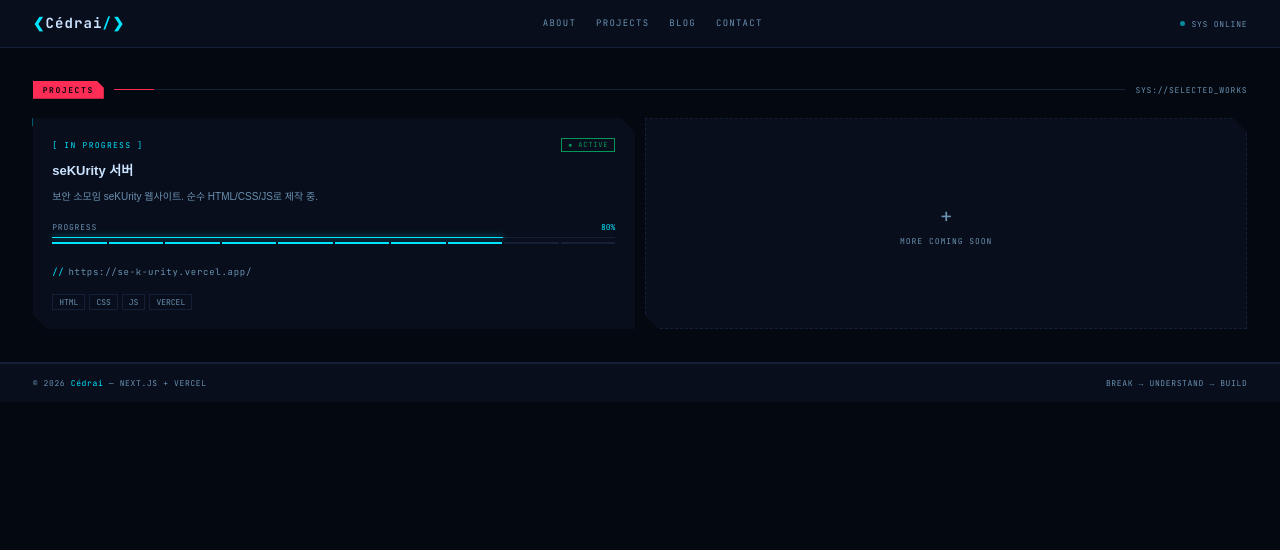
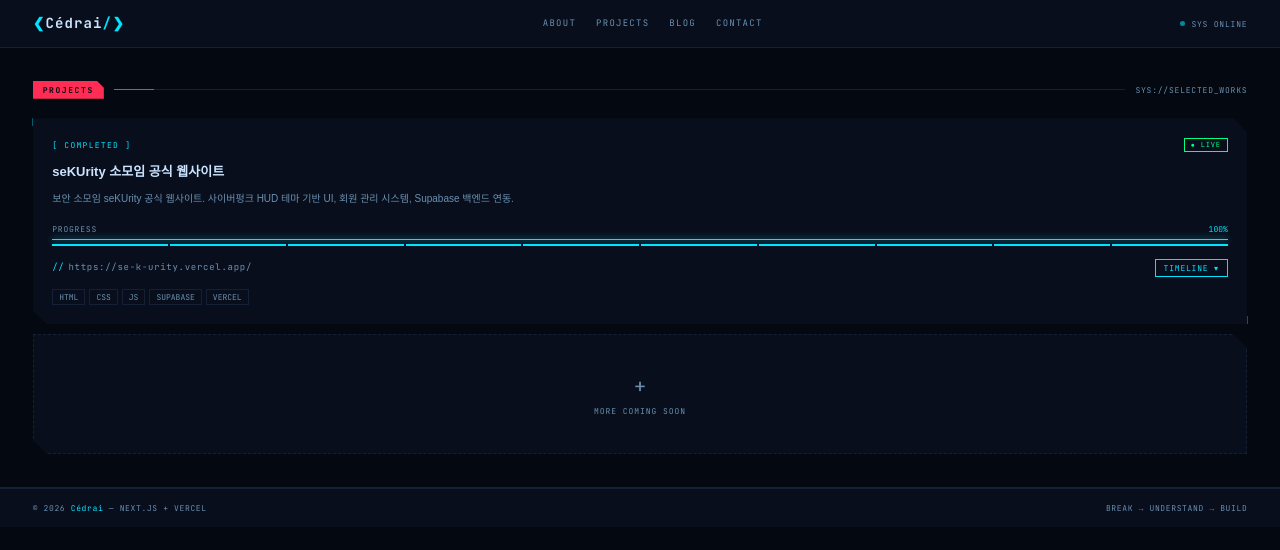
Before and after one commit to rinhye05/cedrai-portfolio, a Next.js app: page /projects in a window 1280 px wide. Shown: the top 550 px of the page. Built offline with nearby package versions, Linux system fonts and the light colour scheme.

Commit message:
project re

```diff
--- a/components/Projects.tsx
+++ b/components/Projects.tsx
@@ -1,19 +1,32 @@
 'use client'
+
+import { useState } from 'react'
 
 const PROJECTS = [
   {
-    type: '[ IN PROGRESS ]',
+    type: '[ COMPLETED ]',
     red: false,
-    status: 'ACTIVE',
-    progress: 80,
-    title: 'seKUrity 서버',
-    desc: '보안 소모임 seKUrity 웹사이트. 순수 HTML/CSS/JS로 제작 중.',
-    tags: ['HTML', 'CSS', 'JS', 'VERCEL'],
+    status: 'LIVE',
+    progress: 100,
+    title: 'seKUrity 소모임 공식 웹사이트',
+    desc: '보안 소모임 seKUrity 공식 웹사이트. 사이버펑크 HUD 테마 기반 UI, 회원 관리 시스템, Supabase 백엔드 연동.',
+    tags: ['HTML', 'CSS', 'JS', 'SUPABASE', 'VERCEL'],
     link: 'https://se-k-urity.vercel.app/',
+    timeline: [
+      { step: '01', label: '기획 & 디자인', desc: '사이버펑크 HUD 테마 UI 설계. 스캔라인, 글리치, 커스텀 커서 구현' },
+      { step: '02', label: '프론트엔드 개발', desc: '로딩 인트로 / Hero·About·Activities·Achievements·Members·Contact 섹션 / 반응형 / 스크롤 애니메이션' },
+      { step: '03', label: '배포 환경 구축', desc: 'GitHub 연동 · Vercel 자동 배포 파이프라인 (push → 자동 반영)' },
+      { step: '04', label: '콘텐츠 작성', desc: '활동 분야 7개 · 수상 경력 13건 · 부원 13명 카드 구성' },
+      { step: '05', label: '부원 소개 페이지', desc: 'members.html 별도 제작. 직책별 카드, 관심분야 태그, 블로그 링크 연동' },
+      { step: '06', label: 'Supabase 연동', desc: 'PostgreSQL DB 설계 · Row Level Security · 회원가입/로그인/로그아웃' },
+      { step: '07', label: '권한 시스템', desc: '관리자 계정 분리 · Admin 페이지 멤버 관리 · 일반 유저 본인 카드만 수정' },
+    ],
   },
 ]
 
 export default function Projects() {
+  const [openTimeline, setOpenTimeline] = useState<string | null>(null)
+
   return (
     <section id="projects" style={{ padding: '2rem', borderBottom: '1px solid var(--bd)' }}>
       <div style={{ display: 'flex', alignItems: 'center', gap: '10px', marginBottom: '1.2rem' }}>
@@ -24,23 +37,23 @@ export default function Projects() {
         <div style={{ fontSize: '8px', color: 'var(--tx2)', letterSpacing: '.1em' }}>SYS://SELECTED_WORKS</div>
       </div>
 
-      <div className="proj-grid" style={{ display: 'grid', gridTemplateColumns: 'repeat(auto-fit, minmax(280px, 1fr))', gap: '10px' }}>
+      <div style={{ display: 'flex', flexDirection: 'column', gap: '10px' }}>
         {PROJECTS.map((p) => (
+          <div key={p.title}>
             <div
-            key={p.title}
               className={`clip-card hud-corner ${p.red ? 'hud-corner-red' : ''}`}
               style={{ background: 'var(--bg2)', padding: '1.2rem' }}
             >
-            {/* 상단 타입 + 상태 */}
+              {/* 상단 */}
               <div style={{ display: 'flex', justifyContent: 'space-between', alignItems: 'center', marginBottom: '.6rem' }}>
-              <div style={{ fontSize: '8px', letterSpacing: '.16em', color: p.red ? 'var(--acc2)' : 'var(--acc)' }}>{p.type}</div>
-              <div style={{ fontSize: '7px', color: '#00ff88', border: '1px solid #00ff88', padding: '1px 6px', letterSpacing: '.12em', animation: 'pulse-dot 2s ease-in-out infinite' }}>
+                <div style={{ fontSize: '8px', letterSpacing: '.16em', color: 'var(--acc)' }}>{p.type}</div>
+                <div style={{ fontSize: '7px', color: '#00ff88', border: '1px solid #00ff88', padding: '1px 6px', letterSpacing: '.12em' }}>
                   ● {p.status}
                 </div>
               </div>
 
               {/* 제목 */}
-            <div style={{ fontSize: '13px', color: 'var(--txw)', fontWeight: 700, fontFamily: 'sans-serif', marginBottom: '.5rem', lineHeight: 1.35 }}>{p.title}</div>
+              <div style={{ fontSize: '13px', color: 'var(--txw)', fontWeight: 700, fontFamily: 'sans-serif', marginBottom: '.5rem' }}>{p.title}</div>
 
               {/* 설명 */}
               <div style={{ fontSize: '10px', color: 'var(--tx2)', lineHeight: 1.7, fontFamily: 'sans-serif', marginBottom: '1rem' }}>{p.desc}</div>
@@ -56,17 +69,23 @@ export default function Projects() {
                 </div>
                 <div style={{ display: 'flex', gap: '2px', marginTop: '4px' }}>
                   {[...Array(10)].map((_, i) => (
-                  <div key={i} style={{ flex: 1, height: '2px', background: i < Math.floor(p.progress / 10) ? 'var(--acc)' : 'var(--bd)' }} />
+                    <div key={i} style={{ flex: 1, height: '2px', background: 'var(--acc)' }} />
                   ))}
                 </div>
               </div>
 
-            {/* 링크 */}
-            <div style={{ marginBottom: '.7rem' }}>
+              {/* 링크 + 타임라인 토글 */}
+              <div style={{ display: 'flex', justifyContent: 'space-between', alignItems: 'center', marginBottom: '.7rem' }}>
                 <a href={p.link} target="_blank" rel="noopener noreferrer" style={{ fontSize: '9px', color: 'var(--tx2)', letterSpacing: '.08em', textDecoration: 'none' }}>
                   <span style={{ color: 'var(--acc)', marginRight: '4px' }}>//</span>
                   {p.link}
                 </a>
+                <button
+                  onClick={() => setOpenTimeline(openTimeline === p.title ? null : p.title)}
+                  style={{ fontSize: '8px', color: 'var(--acc)', background: 'transparent', border: '1px solid var(--acc)', padding: '2px 8px', cursor: 'pointer', letterSpacing: '.1em' }}
+                >
+                  {openTimeline === p.title ? 'CLOSE' : 'TIMELINE ▾'}
+                </button>
               </div>
 
               {/* 태그 */}
@@ -76,10 +95,34 @@ export default function Projects() {
                 ))}
               </div>
             </div>
+
+            {/* 타임라인 */}
+            {openTimeline === p.title && (
+              <div style={{ background: 'var(--bg3)', border: '1px solid var(--bd)', borderTop: 'none', padding: '1.2rem', display: 'flex', flexDirection: 'column', gap: '0' }}>
+                {p.timeline.map((t, i) => (
+                  <div key={t.step} style={{ display: 'flex', gap: '1rem', paddingBottom: i < p.timeline.length - 1 ? '1rem' : '0', position: 'relative' }}>
+                    {/* 세로선 */}
+                    {i < p.timeline.length - 1 && (
+                      <div style={{ position: 'absolute', left: '15px', top: '24px', width: '1px', height: 'calc(100% - 8px)', background: 'var(--bd)' }} />
+                    )}
+                    {/* 스텝 번호 */}
+                    <div style={{ flexShrink: 0, width: '30px', height: '30px', border: '1px solid var(--acc)', display: 'flex', alignItems: 'center', justifyContent: 'center', fontSize: '8px', color: 'var(--acc)', letterSpacing: '.06em', background: 'var(--bg2)', zIndex: 1 }}>
+                      {t.step}
+                    </div>
+                    {/* 내용 */}
+                    <div style={{ paddingTop: '4px' }}>
+                      <div style={{ fontSize: '10px', color: 'var(--txw)', fontWeight: 700, marginBottom: '3px', letterSpacing: '.06em' }}>{t.label}</div>
+                      <div style={{ fontSize: '9px', color: 'var(--tx2)', lineHeight: 1.7, fontFamily: 'sans-serif' }}>{t.desc}</div>
+                    </div>
+                  </div>
+                ))}
+              </div>
+            )}
+          </div>
         ))}
 
         {/* 추가 예정 */}
-        <div className="clip-card" style={{ background: 'var(--bg2)', padding: '1.2rem', border: '1px dashed var(--bd)', display: 'flex', alignItems: 'center', justifyContent: 'center', minHeight: '160px' }}>
+        <div className="clip-card" style={{ background: 'var(--bg2)', padding: '1.2rem', border: '1px dashed var(--bd)', display: 'flex', alignItems: 'center', justifyContent: 'center', minHeight: '120px' }}>
           <div style={{ textAlign: 'center' }}>
             <div style={{ fontSize: '20px', color: 'var(--tx2)', marginBottom: '4px' }}>+</div>
             <div style={{ fontSize: '8px', color: 'var(--tx2)', letterSpacing: '.12em' }}>MORE COMING SOON</div>
```
Lines whose indentation alone changed are shown as unchanged.
